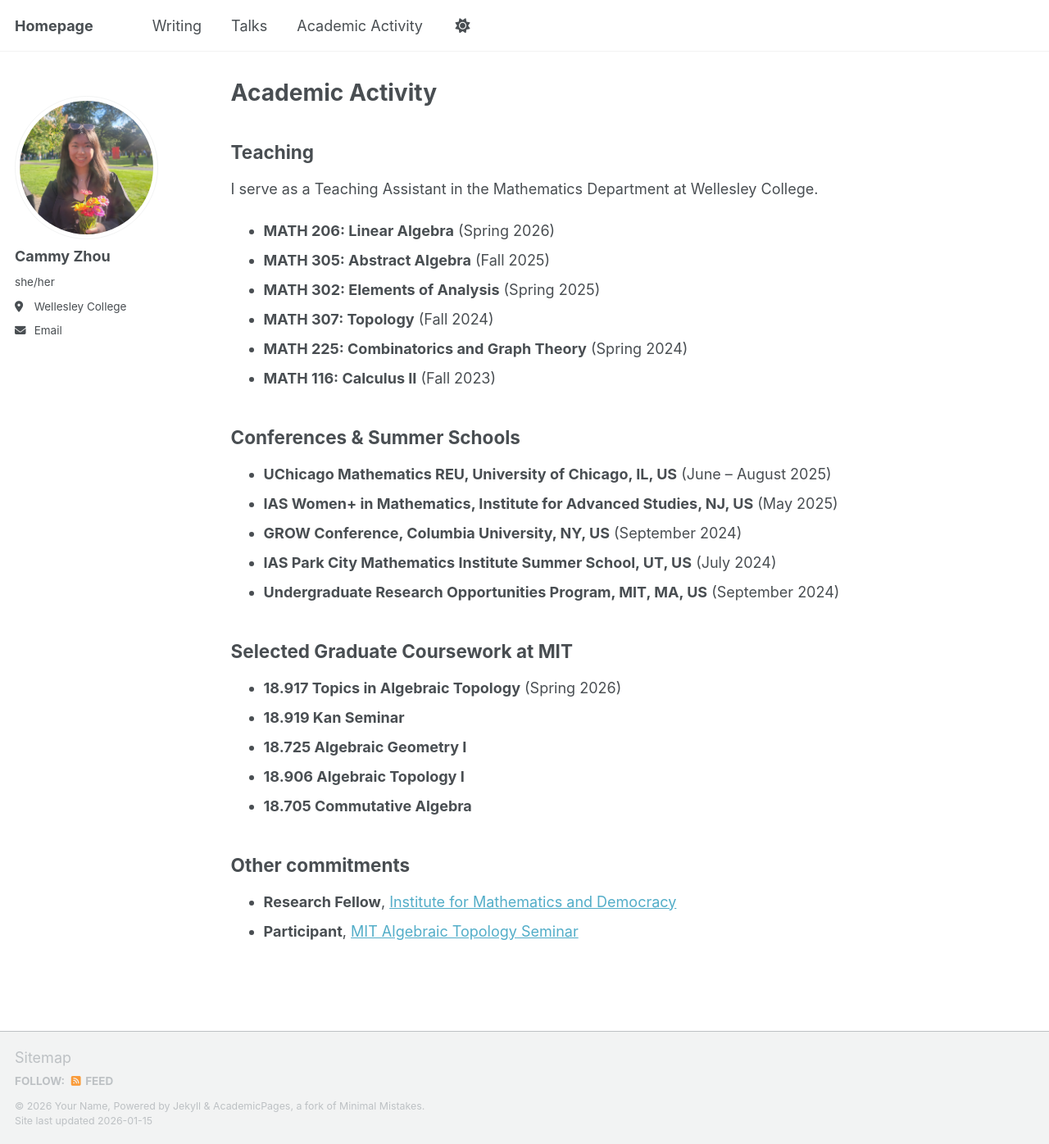
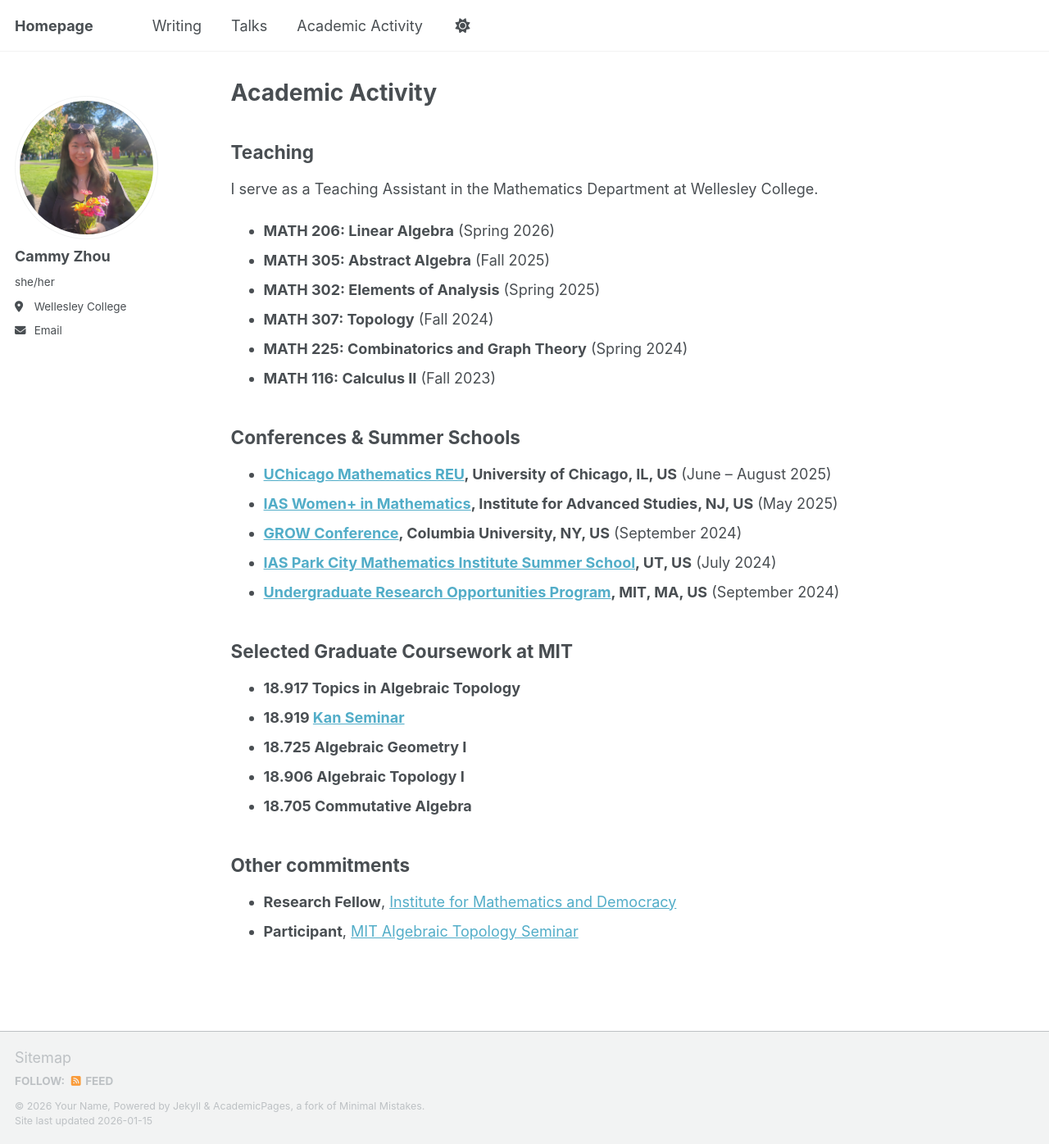
Before and after one commit to cakezhou/cakezhou.github.io, a Jekyll site: the page built from _pages/academic-activity.md, in a window 1280 px wide and 1396 px high. Shown: the whole window at 82% size. Built offline with Jekyll 4.4.1, drawn with Linux system fonts in a browser that asks for light colours; a script bundle is joined from its source files by our own code; library files that are not in the unit come from our copies.

Commit message:
Add hyperlinks to academic activities
Updated conference and summer school entries to include hyperlinks.

```diff
--- a/_pages/academic-activity.md
+++ b/_pages/academic-activity.md
@@ -16,15 +16,15 @@
 * **MATH 116: Calculus II** (Fall 2023)
 
 ## Conferences & Summer Schools
-* **UChicago Mathematics REU, University of Chicago, IL, US** (June – August 2025)
-* **IAS Women+ in Mathematics, Institute for Advanced Studies, NJ, US** (May 2025)
-* **GROW Conference, Columbia University, NY, US** (September 2024)
-* **IAS Park City Mathematics Institute Summer School, UT, US** (July 2024)
-* **Undergraduate Research Opportunities Program, MIT, MA, US** (September 2024)
+* **[UChicago Mathematics REU](https://math.uchicago.edu/~may/REU2025/), University of Chicago, IL, US** (June – August 2025)
+* **[IAS Women+ in Mathematics](https://www.ias.edu/math/wam), Institute for Advanced Studies, NJ, US** (May 2025)
+* **[GROW Conference](https://grow2024.math.columbia.edu/), Columbia University, NY, US** (September 2024)
+* **[IAS Park City Mathematics Institute Summer School](https://www.ias.edu/pcmi), UT, US** (July 2024)
+* **[Undergraduate Research Opportunities Program](https://urop.mit.edu/), MIT, MA, US** (September 2024)
 
 ## Selected Graduate Coursework at MIT
-* **18.917 Topics in Algebraic Topology** (Spring 2026)
-* **18.919 Kan Seminar**
+* **18.917 Topics in Algebraic Topology**
+* **18.919 [Kan Seminar](https://math.mit.edu/~hrm/kansem/)**
 * **18.725 Algebraic Geometry I**
 * **18.906 Algebraic Topology I**
 * **18.705 Commutative Algebra**
```
